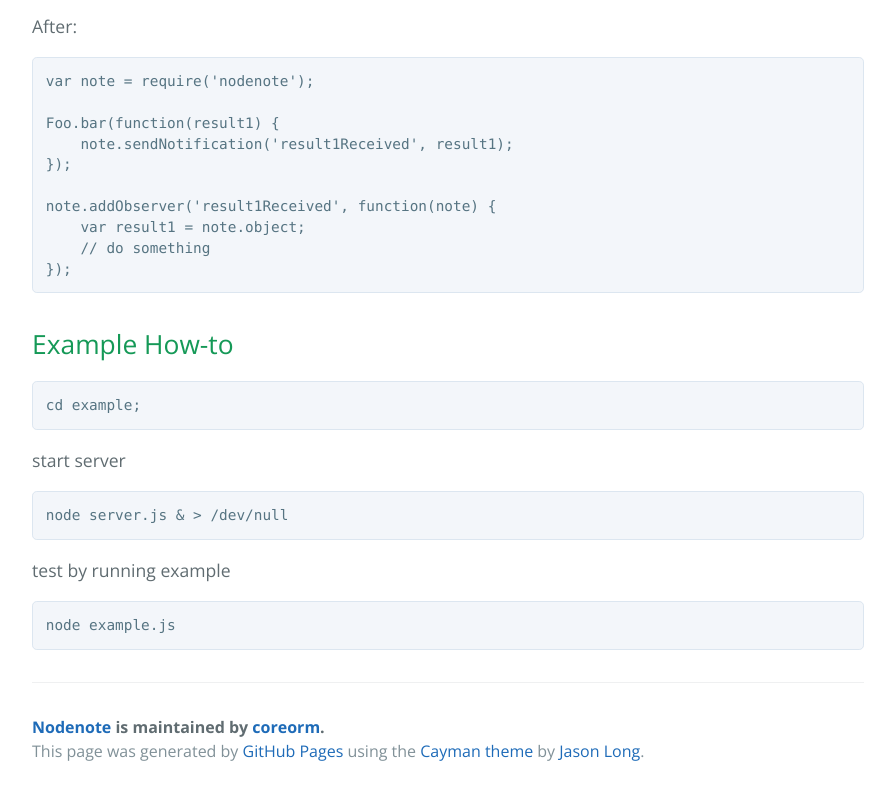
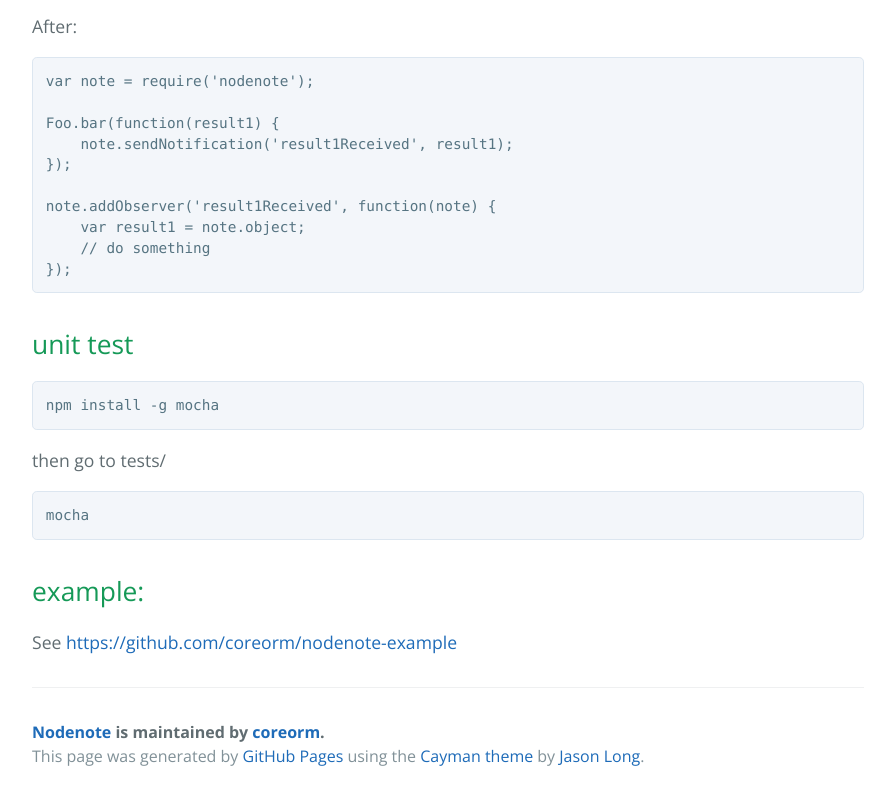
Before and after one commit to coreorm/nodenote, a plain HTML site: page index.html in a window 1280 px wide. Shown: the part 914-1714 px from the top of the page, without its empty margins (192-1087 px from the left). Drawn offline with nearby package versions, Linux system fonts and the light colour scheme.

Commit message:
Create gh-pages branch via GitHub

```diff
--- a/index.html
+++ b/index.html
@@ -56,20 +56,20 @@ note.addObserver('result1Received', function(note) {
 </code></pre>
 
 <h2>
-<a id="example-how-to" class="anchor" href="#example-how-to" aria-hidden="true"><span class="octicon octicon-link"></span></a>Example How-to</h2>
+<a id="unit-test" class="anchor" href="#unit-test" aria-hidden="true"><span class="octicon octicon-link"></span></a>unit test</h2>
 
-<pre><code>cd example;
+<pre><code>npm install -g mocha
 </code></pre>
 
-<p>start server</p>
+<p>then go to tests/</p>
 
-<pre><code>node server.js &amp; &gt; /dev/null
+<pre><code>mocha
 </code></pre>
 
-<p>test by running example</p>
+<h2>
+<a id="example" class="anchor" href="#example" aria-hidden="true"><span class="octicon octicon-link"></span></a>example:</h2>
 
-<pre><code>node example.js
-</code></pre>
+<p>See <a href="https://github.com/coreorm/nodenote-example">https://github.com/coreorm/nodenote-example</a></p>
 
       <footer class="site-footer">
         <span class="site-footer-owner"><a href="https://github.com/coreorm/nodenote">Nodenote</a> is maintained by <a href="https://github.com/coreorm">coreorm</a>.</span>
```
Also changed, not shown: params.json (+1 -1 lines).
